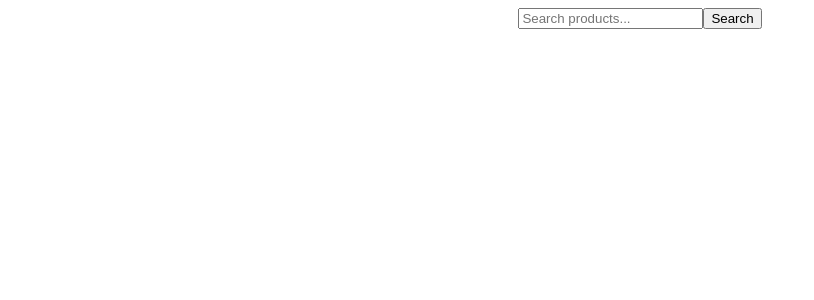
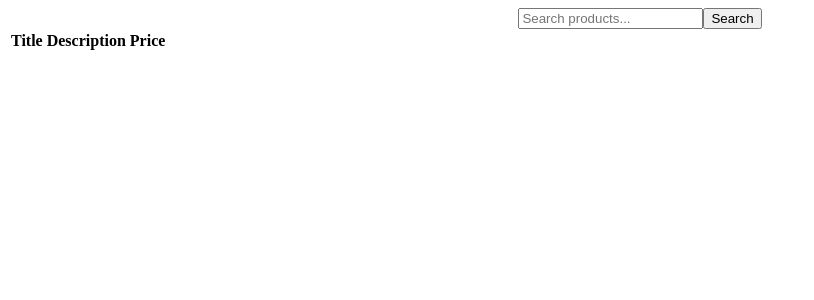
Before and after one commit to ibibeklamichhane/searchapp, a React (Create React App) app: page / in a window 1280 px wide. Shown: the top 300 px of the page, without its empty margins (0-814 px from the left). Built offline with nearby package versions, Linux system fonts and the light colour scheme.

Commit message:
display result in table format

```diff
--- a/src/Components/Search.js
+++ b/src/Components/Search.js
@@ -26,7 +26,7 @@ const SearchBar = () => {
   };
 
   //removing word sensitivity by converting into lower case
-  const Products = products.filter((product) =>
+  const filteredProducts = products.filter((product) =>
   product.title.toLowerCase().includes(searchTerm.toLowerCase())
 );
 
@@ -43,14 +43,7 @@ const SearchBar = () => {
 
       <button onClick={searchProducts}>Search</button>
 
-      <ul>
-        {Products.map((product) => (
-          <li key={product.id}>{product.price}</li>
-
-
-
-        ))}
-      </ul>
+      {<Table products={filteredProducts}  style={{ border: '1px solid red' }}/>}
     </div>
   );
 };
@@ -67,3 +60,5 @@ export default SearchBar;
 
         ))}
       </ul> */}
+
+ {/* */}
--- a/src/Components/Table.js
+++ b/src/Components/Table.js
@@ -0,0 +1,22 @@
+const Table = ({ products }) => {
+  return (
+    <table>
+      <tbody>
+        <tr>
+          <th>Title</th>
+          <th>Description</th>
+          <th>Price</th>
+        </tr>
+        {products.map((product) => (
+          <tr key={product.id}  style={{ border: '1px solid ' }}>
+            <td>{product.title.substring(0, 35)}</td> {/* title size reduced to fist 35 words */}
+            <td>{product.description.substring(0, 35)}</td>
+            <td>{product.price}</td>
+          </tr>
+        ))}
+      </tbody>
+    </table>
+  );
+};
+
+export default Table;
```
